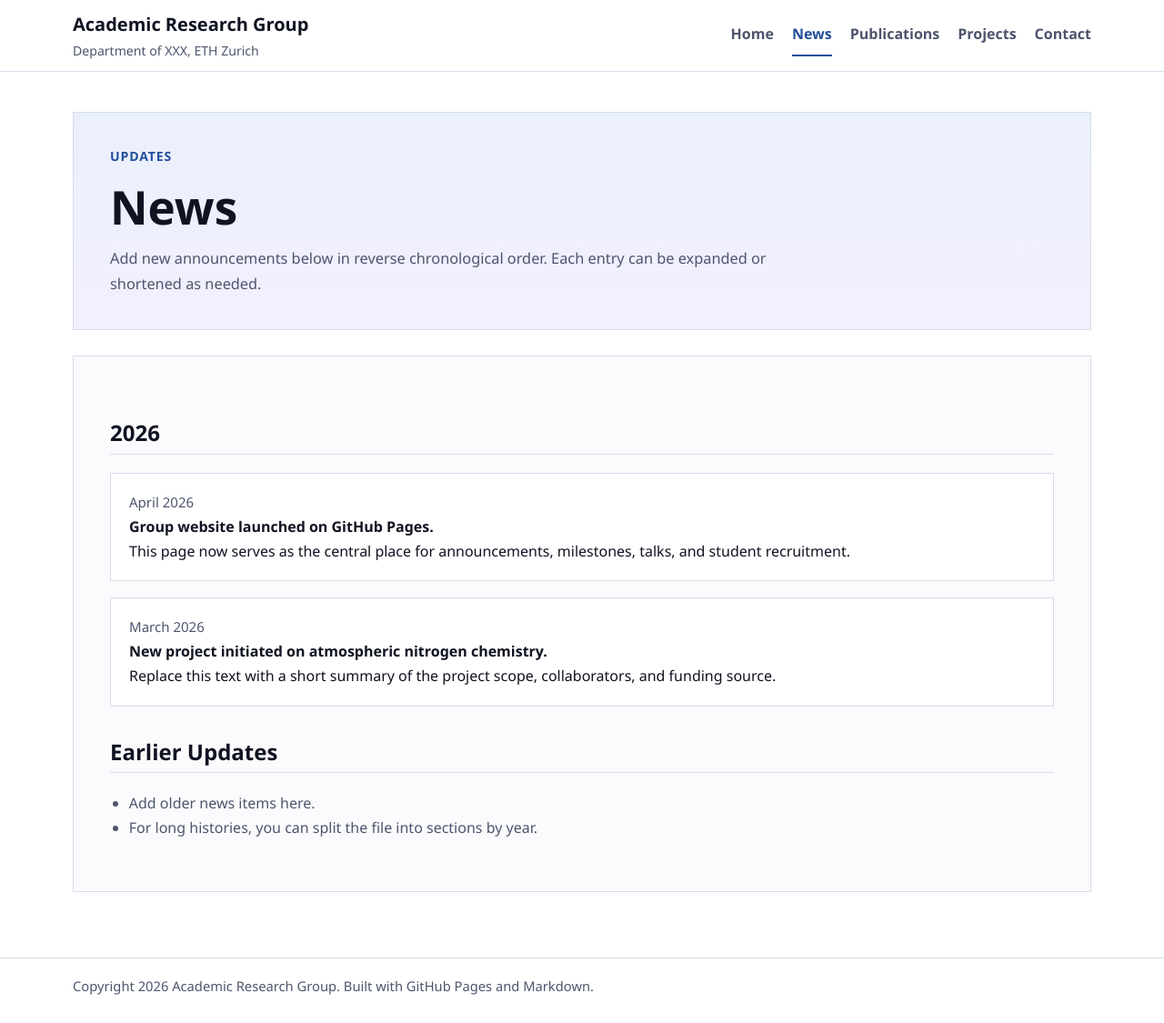
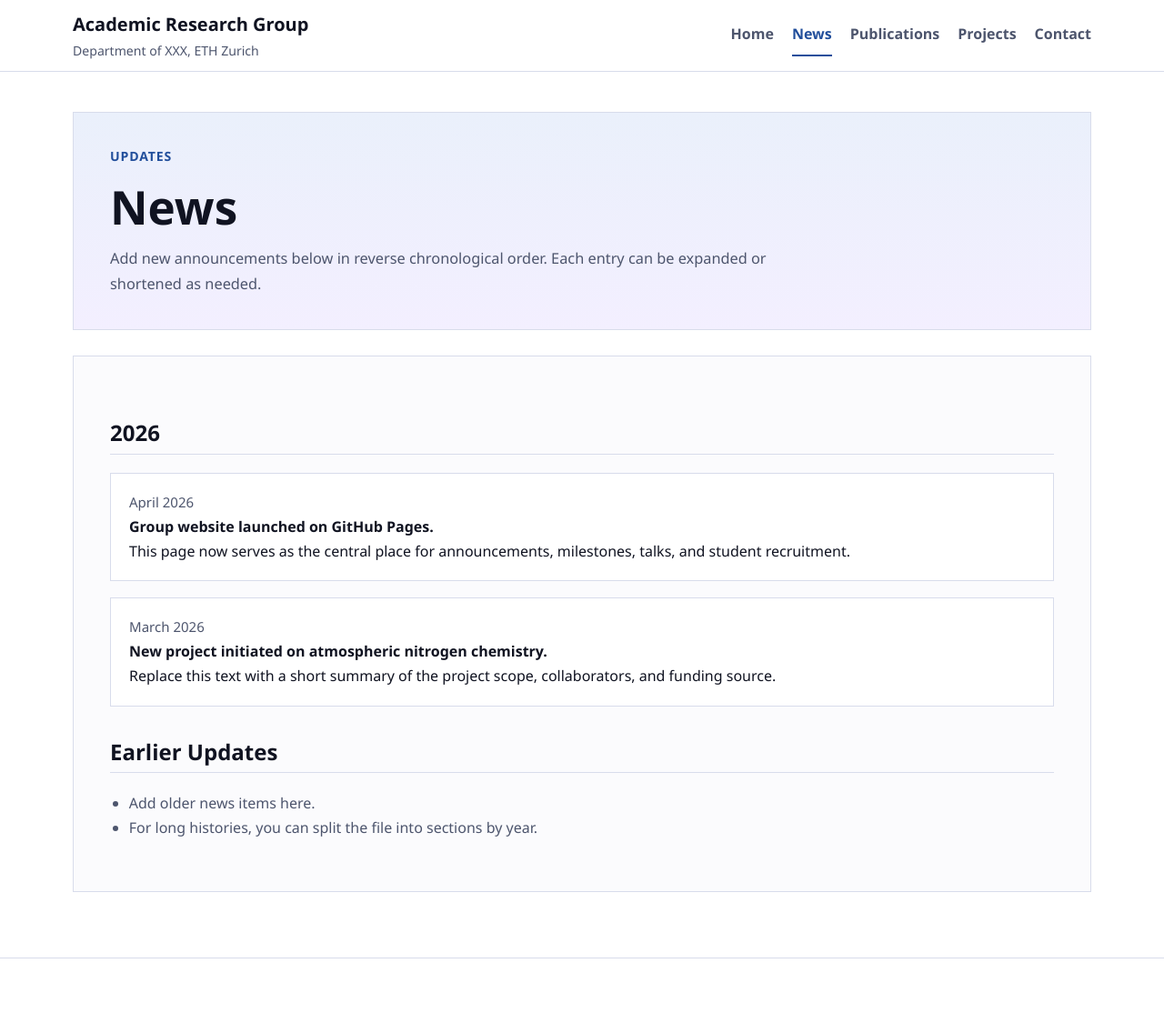
Before and after one commit to LianHeng-Li/Website, a Jekyll site: the page built from news/index.md, in a window 1280 px wide and 1125 px high. Shown: the whole window at 91% size. Built offline with Jekyll 4.4.1, drawn with Linux system fonts in a browser that asks for light colours.

Commit message:
Add files via upload

```diff
--- a/_config.yml
+++ b/_config.yml
@@ -1,7 +1,7 @@
 title: Academic Research Group
 tagline: Department of XXX, ETH Zurich
 description: Academic group website for GitHub Pages
-footer_text: Copyright 2026 Academic Research Group. Built with GitHub Pages and Markdown.
+footer_text: ""
 markdown: kramdown
 theme: null
 plugins: []
```
